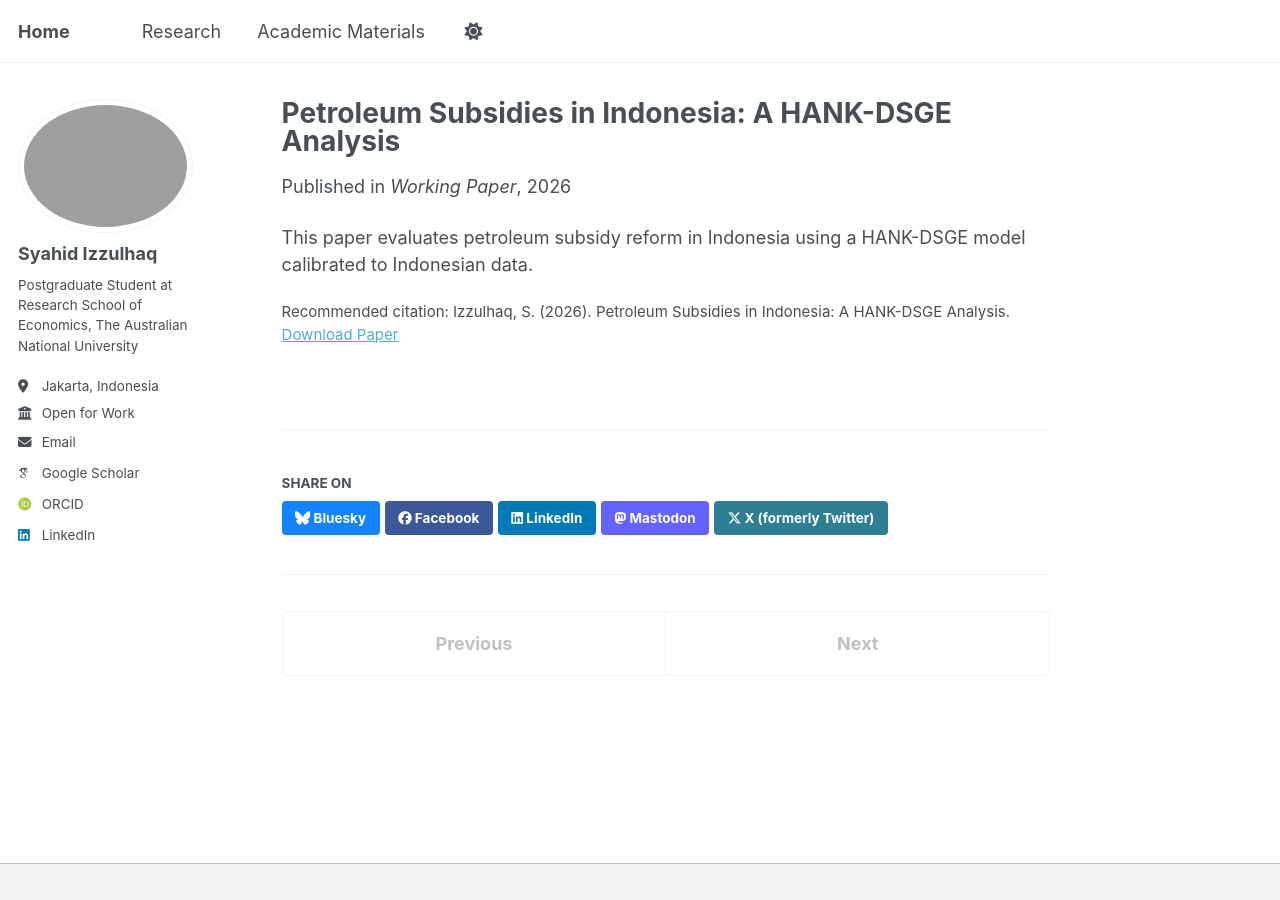
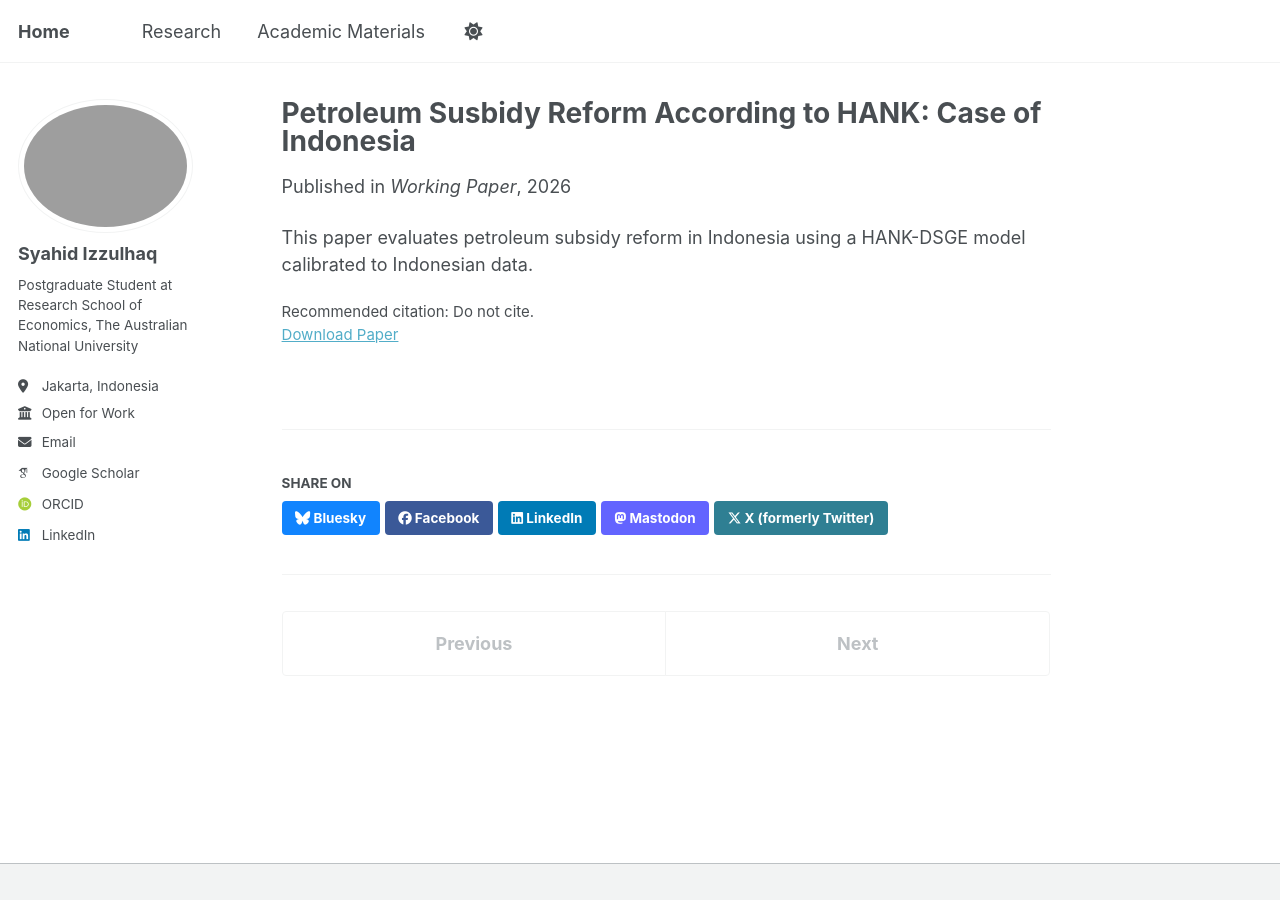
Before and after one commit to syahidizzulhaq/syahidizzulhaq.github.io, a Jekyll site: the page built from _publications/petroleum-subsidies.md, in a window 1280 px wide. Built offline with Jekyll 4.4.1, drawn with Linux system fonts in a browser that asks for light colours; some web fonts are replaced; a script bundle is joined from its source files by our own code; library files that are not in the unit come from our copies.

Commit message:
Update petroleum-subsidies.md

```diff
--- a/_publications/petroleum-subsidies.md
+++ b/_publications/petroleum-subsidies.md
@@ -1,13 +1,14 @@
 ---
-title: "Petroleum Subsidies in Indonesia: A HANK-DSGE Analysis"
+title: "Petroleum Susbidy Reform According to HANK: Case of Indonesia"
 collection: publications
 category: manuscripts
 permalink: /publication/petroleum-subsidies
 excerpt: "This paper evaluates petroleum subsidy reform in Indonesia using a HANK-DSGE model."
 date: 2026-06-01
 venue: "Working Paper"
+slideurl: "/files/petroleum-subsidies.pdf"
 paperurl: "/files/petroleum-subsidies.pdf"
-citation: "Izzulhaq, S. (2026). Petroleum Subsidies in Indonesia: A HANK-DSGE Analysis."
+citation: "Do not cite."
 ---
 
 This paper evaluates petroleum subsidy reform in Indonesia using a HANK-DSGE model calibrated to Indonesian data.
```
